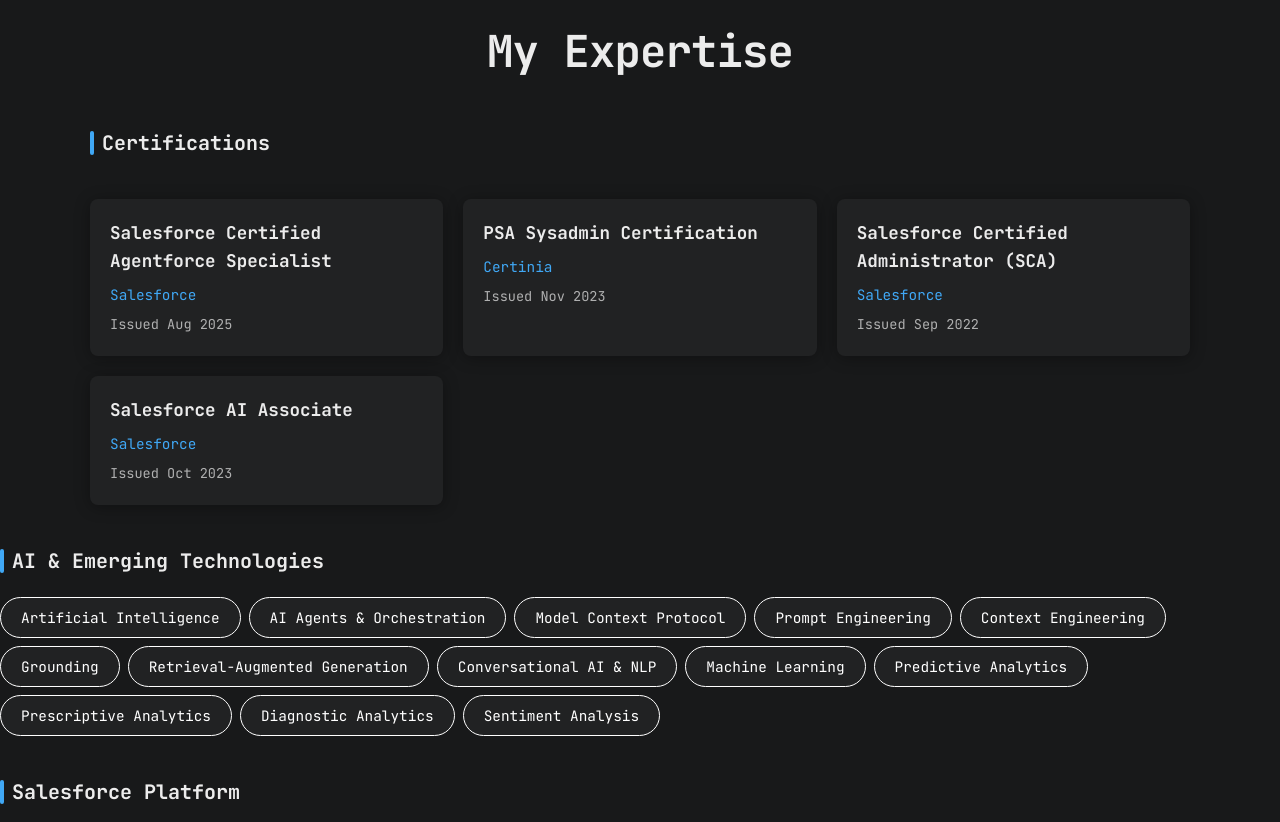
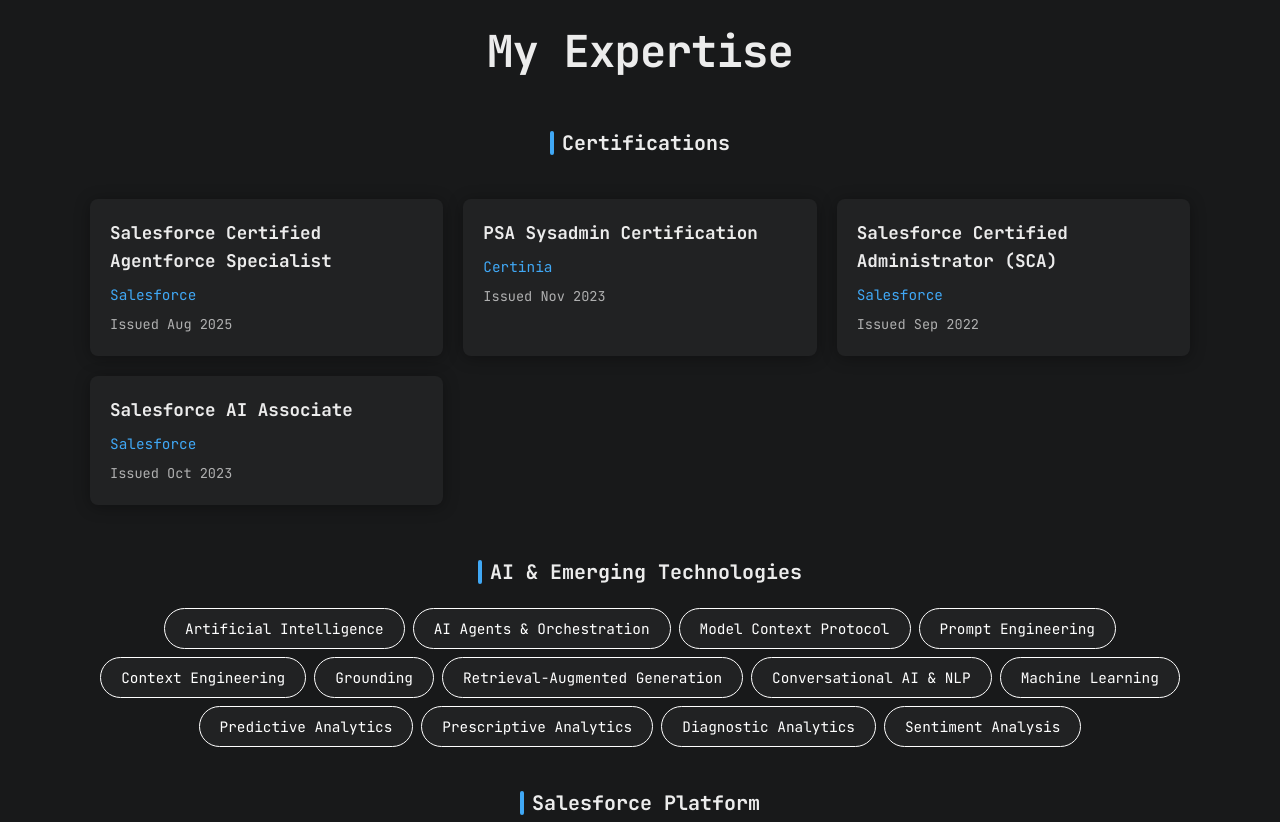
Before and after one commit to DochertyDev/Landing-Page, a plain HTML site: page index.html in a window 1280 px wide. Shown: the part 3760-4582 px from the top of the page. Drawn offline with Linux system fonts and the light colour scheme.

Commit message:
Page and Reame updates

```diff
--- a/index.html
+++ b/index.html
@@ -387,7 +387,7 @@
             display: flex;
             align-items: center;
             gap: var(--spacing-sm);
-            justify-content: flex-start;
+            justify-content: center;
         }
 
         .category-title::before {
@@ -402,7 +402,7 @@
             display: flex;
             flex-wrap: wrap;
             gap: var(--spacing-sm);
-            justify-content: flex-start;
+            justify-content: center;
         }
 
         .skill-tag {
@@ -847,8 +847,7 @@
                     <p class="cert-date">Issued Oct 2023</p>
                 </div>
             </div>
-        </div>
-    </section>
+            <br><br>
                         <!-- Skills Section -->
                         <div class="skills-section">
                             <div class="skills-category">
@@ -942,6 +941,8 @@
                                 </div>
                             </div>
                         </div>
+        </div>
+    </section>
 
     <!-- ========== TESTIMONIALS ========== -->
     <section class="section" id="testimonials">
```
Also changed, not shown: images/LandingPageScreenshot.png (added), 1 other file. Lines whose indentation alone changed are shown as unchanged.
